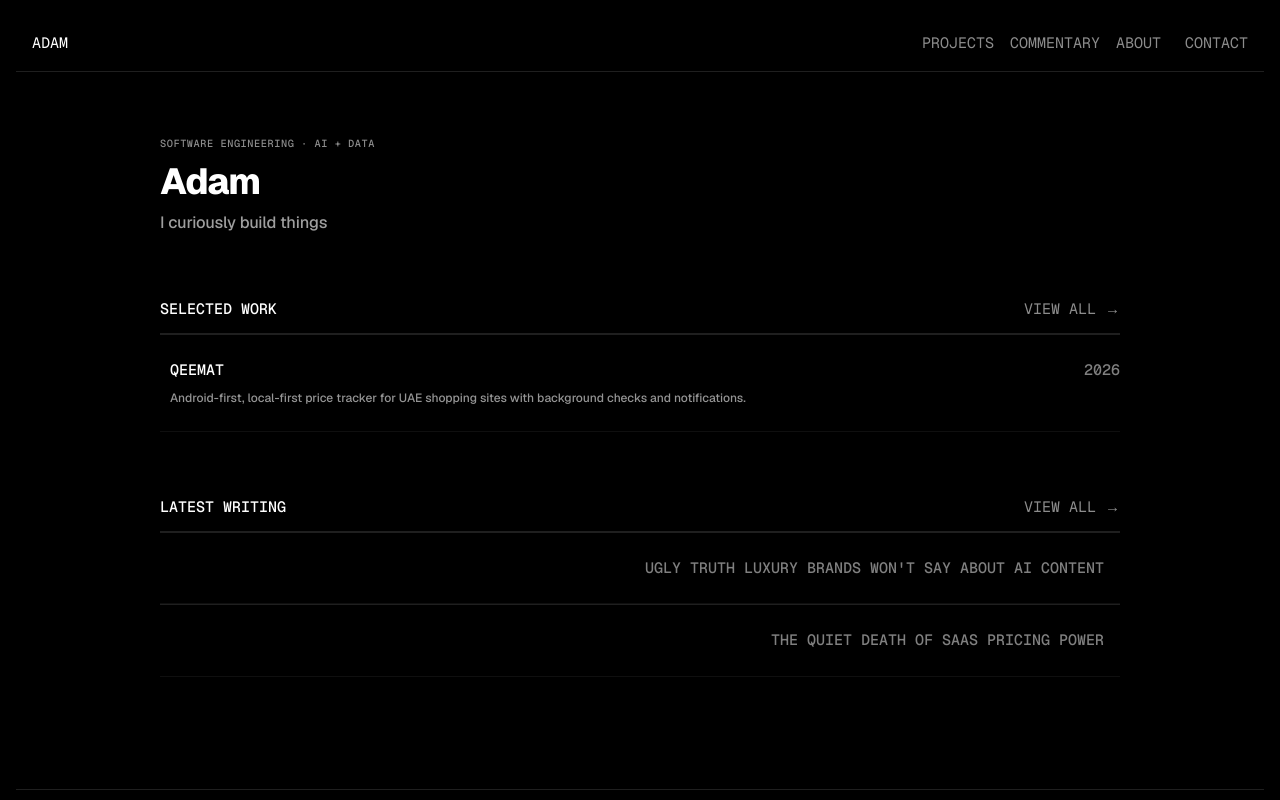
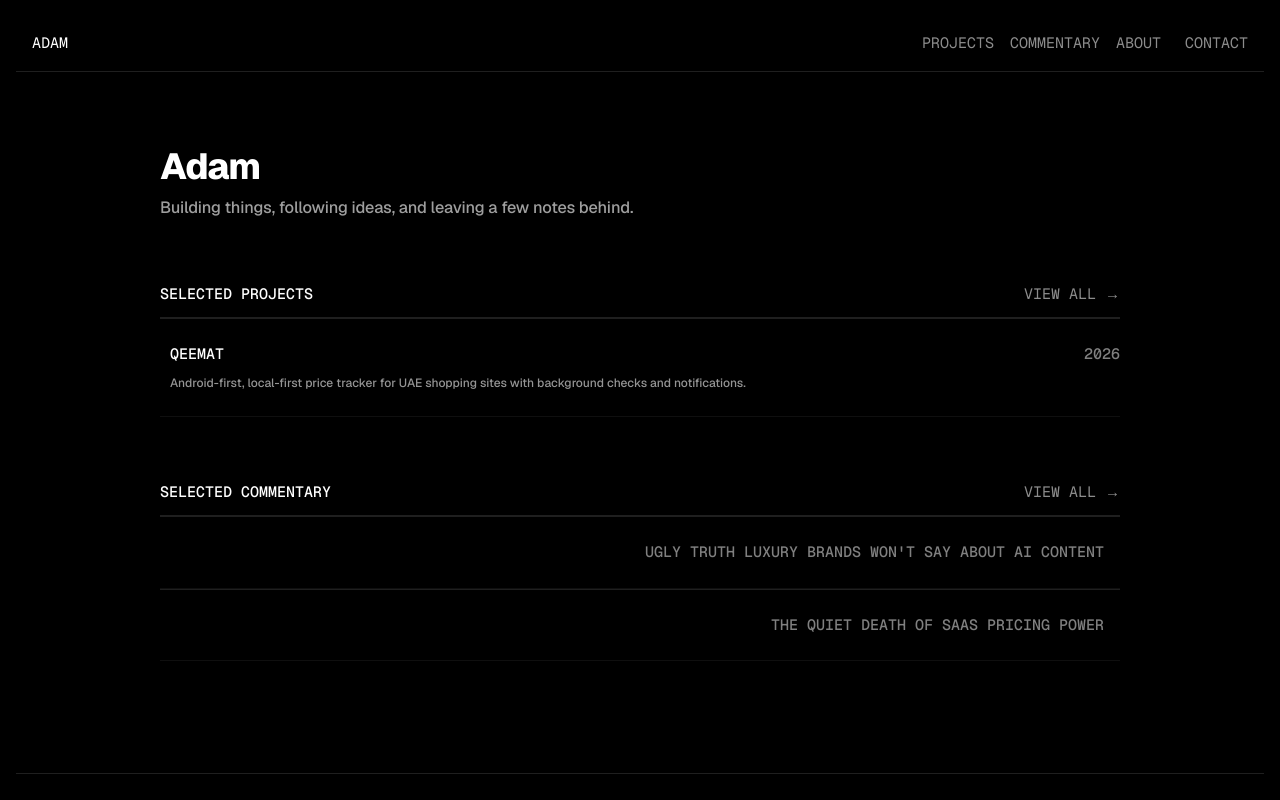
Before and after one commit to AdamJeddy/portfolio, a Next.js app: page / in a window 1280 px wide. Shown: the top 800 px of the page. Built offline with nearby package versions, Linux system fonts and the light colour scheme.

Commit message:
feat: give homepage a broader builder identity

```diff
--- a/src/app/page.tsx
+++ b/src/app/page.tsx
@@ -8,7 +8,7 @@ import { SITE_DESCRIPTION, SITE_NAME, SITE_URL } from '@/lib/site'
 export const metadata = createPageMetadata({
   path: '/',
   title: "Adam's Portfolio",
-  description: 'A personal collection of projects, writing, and experiments by Adam.',
+  description: 'Projects, commentary, and experiments by Adam.',
 })
 
 const websiteJsonLd = JSON.stringify({
@@ -34,21 +34,20 @@ export default function Home() {
       <Reveal type="slide-up">
         <section className="section home-intro">
           <div className="col wfull">
-            <p className="eyebrow">Software engineering · AI + data</p>
             <h1 className="mega home-name">Adam</h1>
             <p className="home-tagline">
-              I curiously build things
+              Building things, following ideas, and leaving a few notes behind.
             </p>
           </div>
         </section>
       </Reveal>
 
-      {/* ── Featured Work ───────────────────────────────── */}
+      {/* ── Selected Projects ───────────────────────────── */}
       <Reveal type="slide-up">
         <section className="section home-section">
           <div className="col wfull">
             <div className="section-heading-row">
-              <h2 className="section-heading">Selected work</h2>
+              <h2 className="section-heading">Selected projects</h2>
               <Link href="/projects" className="section-link">View all →</Link>
             </div>
 
@@ -72,12 +71,12 @@ export default function Home() {
       </section>
       </Reveal>
 
-      {/* ── Latest Writing ──────────────────────────────── */}
+      {/* ── Selected Commentary ─────────────────────────── */}
       <Reveal type="slide-up">
         <section className="section home-section">
           <div className="col wfull">
             <div className="section-heading-row">
-              <h2 className="section-heading">Latest writing</h2>
+              <h2 className="section-heading">Selected commentary</h2>
               <Link href="/writing" className="section-link">View all →</Link>
             </div>
 
```
